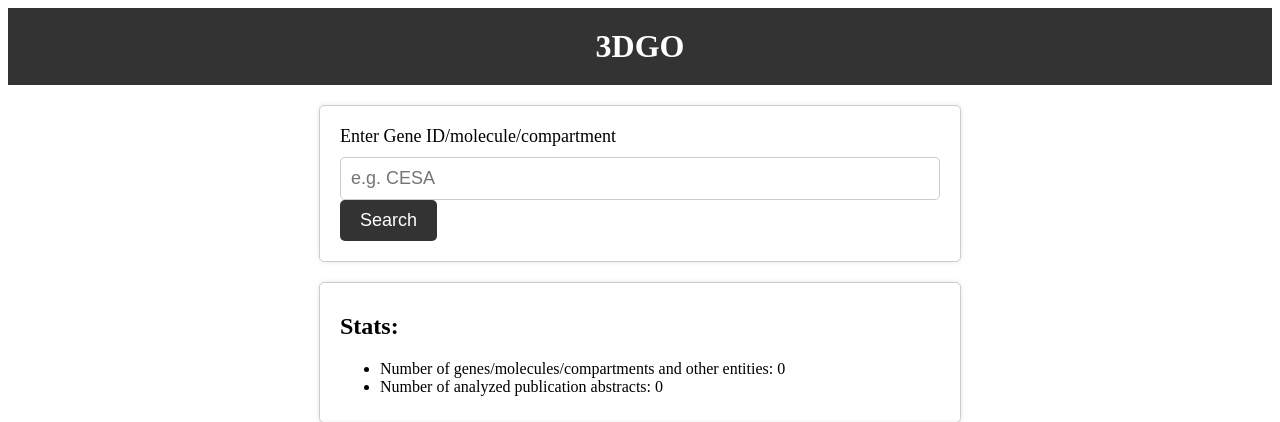
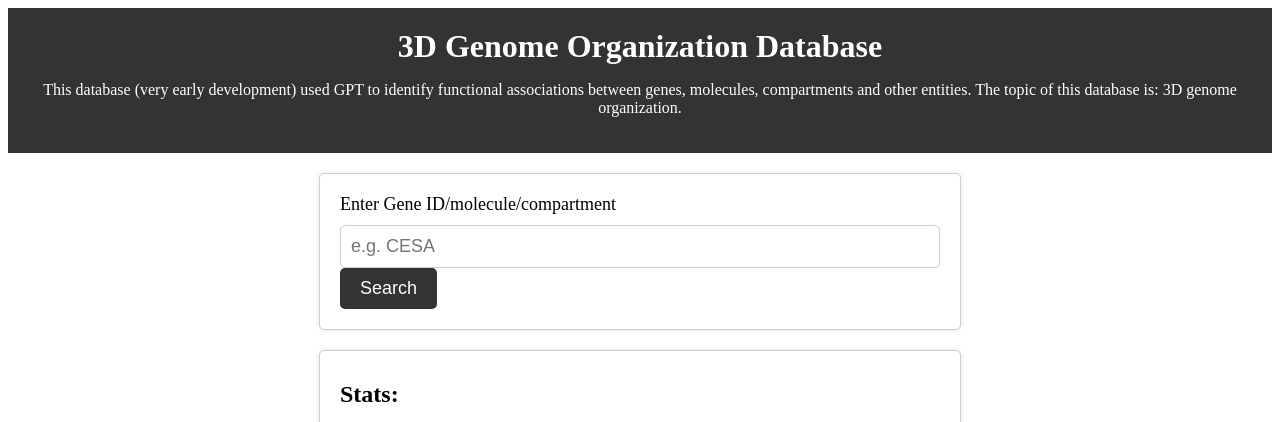
Before and after one commit to cyusong/humanconnectome, a Flask app: page / in a window 1280 px wide. Shown: the top 422 px of the page. Run offline with Flask 2, Linux system fonts and the light colour scheme; parts of the project's set-up code (start-up, migrations or seed data) failed here and were passed over.

Commit message:
Your commit message here

```diff
--- a/templates/index.html
+++ b/templates/index.html
@@ -92,8 +92,10 @@
   </head>
   <body>
     <header>
-      <h1>3DGO</h1>
+      <h1>3D Genome Organization Database</h1>
+	  <p>This database (very early development) used GPT to identify functional associations between genes, molecules, compartments and other entities. The topic of this database is: 3D genome organization.</p>
     </header>
+
     <form action="/search" method="POST">
       <label for="gene_id">Enter Gene ID/molecule/compartment</label>
       <input type="text" id="gene_id" name="gene_id" placeholder="e.g. CESA">
```
Also changed, not shown: static/capture.png.
